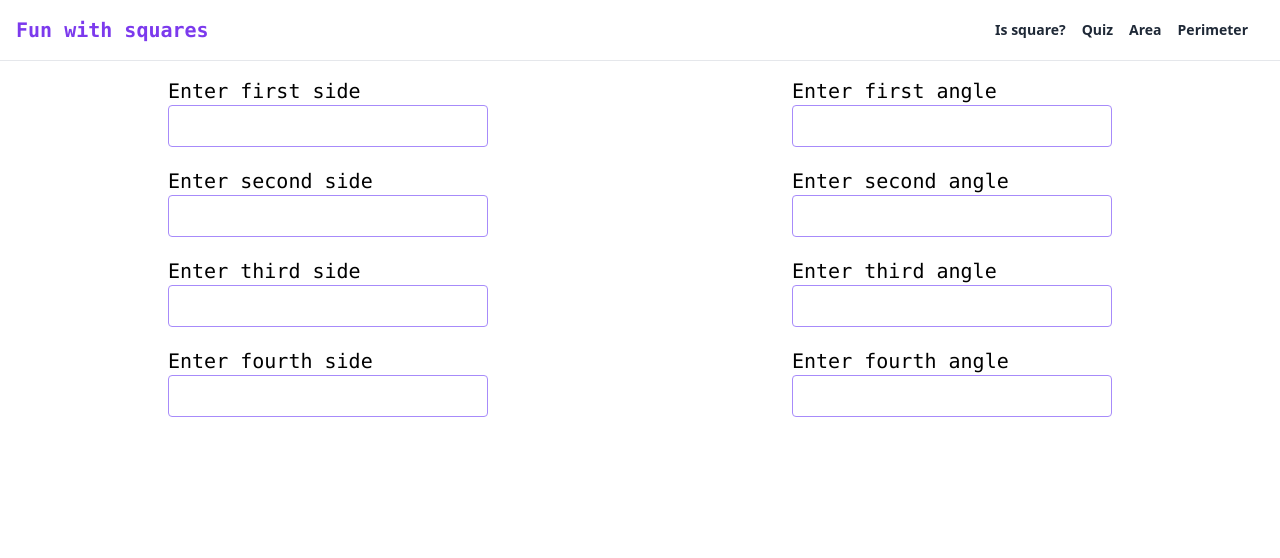
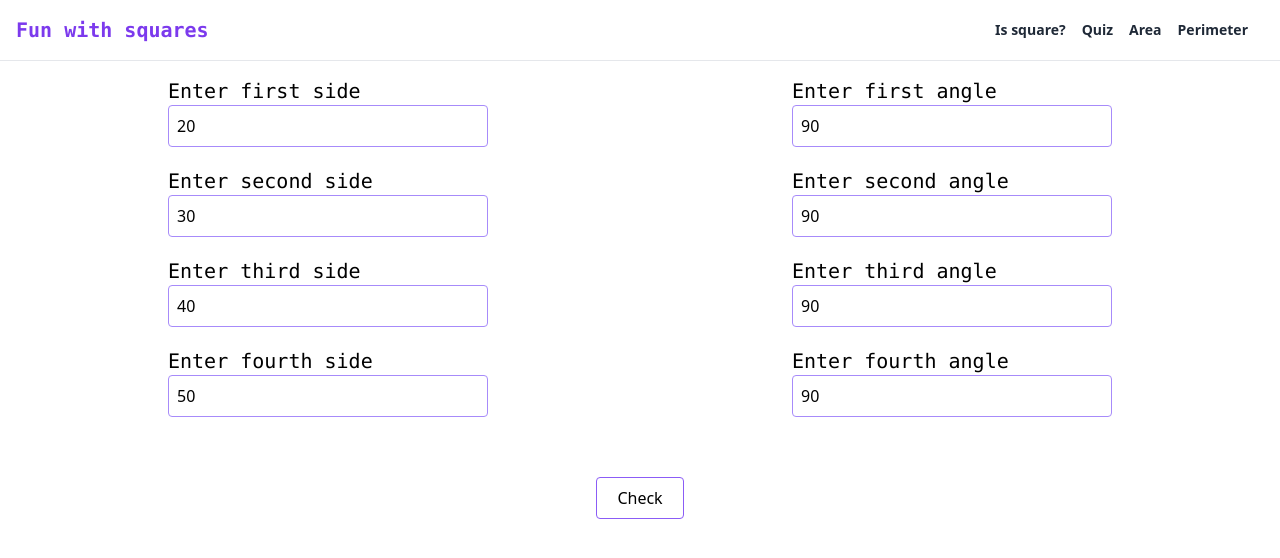
Before and after one commit to dpak1999/fun-with-squares, a React (Create React App) app: page /square in a window 1280 px wide. Shown: the top 558 px of the page. Built offline with nearby package versions, Linux system fonts and the light colour scheme.

Commit message:
check is square

```diff
--- a/src/components/IsSquare.js
+++ b/src/components/IsSquare.js
@@ -3,18 +3,20 @@
 import { useState } from 'react';
 
 const IsSquare = () => {
+  const [message, setMessage] = useState('');
+  const [flag, setFlag] = useState(false);
   const [side, setSide] = useState({
-    firstSide: '',
-    secondSide: '',
-    thirdSide: '',
-    fourthSide: '',
+    firstSide: '20',
+    secondSide: '30',
+    thirdSide: '40',
+    fourthSide: '50',
   });
 
   const [angle, setAngle] = useState({
-    firstAngle: '',
-    secondAngle: '',
-    thirdAngle: '',
-    fourthAngle: '',
+    firstAngle: '90',
+    secondAngle: '90',
+    thirdAngle: '90',
+    fourthAngle: '90',
   });
 
   const handleSideChange = (e) => {
@@ -33,43 +35,63 @@ const IsSquare = () => {
     });
   };
 
+  const handleClick = () => {
+    const sides = Object.values(side);
+    const angles = Object.values(angle);
+
+    const allSides = sides.every((value) => value === sides[0]);
+    const allAngles = angles.every((value) => value === angles[0]);
+
+    if (allSides && allAngles && angle.firstAngle === '90') {
+      setMessage('Yayy it is a square');
+      setFlag(true);
+    } else {
+      setMessage('Uh! Oh it is not a square');
+      setFlag(false);
+    }
+  };
+
   return (
     <div className="container mx-auto px-4">
       <div className="flex items-center justify-around py-4">
         <div>
           <h1 className="text-xl font-mono">Enter first side</h1>
           <input
+            required
             value={side.firstSide}
             name="firstSide"
             onChange={handleSideChange}
-            type="text"
+            type="number"
             className="border border-purple-400 w-80 p-2 rounded outline-none mb-5"
           />
 
           <h1 className="text-xl font-mono">Enter second side</h1>
           <input
+            required
             value={side.secondSide}
             name="secondSide"
             onChange={handleSideChange}
-            type="text"
+            type="number"
             className="border border-purple-400 w-80 p-2 rounded outline-none mb-5"
           />
 
           <h1 className="text-xl font-mono">Enter third side</h1>
           <input
+            required
             value={side.thirdSide}
             name="thirdSide"
             onChange={handleSideChange}
-            type="text"
+            type="number"
             className="border border-purple-400 w-80 p-2 rounded outline-none mb-5"
           />
 
           <h1 className="text-xl font-mono">Enter fourth side</h1>
           <input
+            required
             value={side.fourthSide}
             name="fourthSide"
             onChange={handleSideChange}
-            type="text"
+            type="number"
             className="border border-purple-400 w-80 p-2 rounded outline-none mb-5"
           />
         </div>
@@ -80,7 +102,7 @@ const IsSquare = () => {
             value={angle.firstAngle}
             name="firstAngle"
             onChange={handleAngleChange}
-            type="text"
+            type="number"
             className="border border-purple-400 w-80 p-2 rounded outline-none mb-5"
           />
 
@@ -89,7 +111,7 @@ const IsSquare = () => {
             value={angle.secondAngle}
             name="secondAngle"
             onChange={handleAngleChange}
-            type="text"
+            type="number"
             className="border border-purple-400 w-80 p-2 rounded outline-none mb-5"
           />
 
@@ -98,7 +120,7 @@ const IsSquare = () => {
             value={angle.thirdAngle}
             name="thirdAngle"
             onChange={handleAngleChange}
-            type="text"
+            type="number"
             className="border border-purple-400 w-80 p-2 rounded outline-none mb-5"
           />
 
@@ -107,10 +129,27 @@ const IsSquare = () => {
             value={angle.fourthAngle}
             name="fourthAngle"
             onChange={handleAngleChange}
-            type="text"
+            type="number"
             className="border border-purple-400 w-80 p-2 rounded outline-none mb-5"
           />
         </div>
+      </div>
+
+      <div
+        className={`text-center mb-6 text-2xl font-mono ${
+          flag ? `text-green-500` : `text-red-500`
+        }`}
+      >
+        {message && message}
+      </div>
+
+      <div className="text-center">
+        <button
+          onClick={handleClick}
+          className="border border-purple-500 rounded py-2 px-5 cursor-pointer hover:bg-purple-500 hover:text-white"
+        >
+          Check
+        </button>
       </div>
     </div>
   );
```
